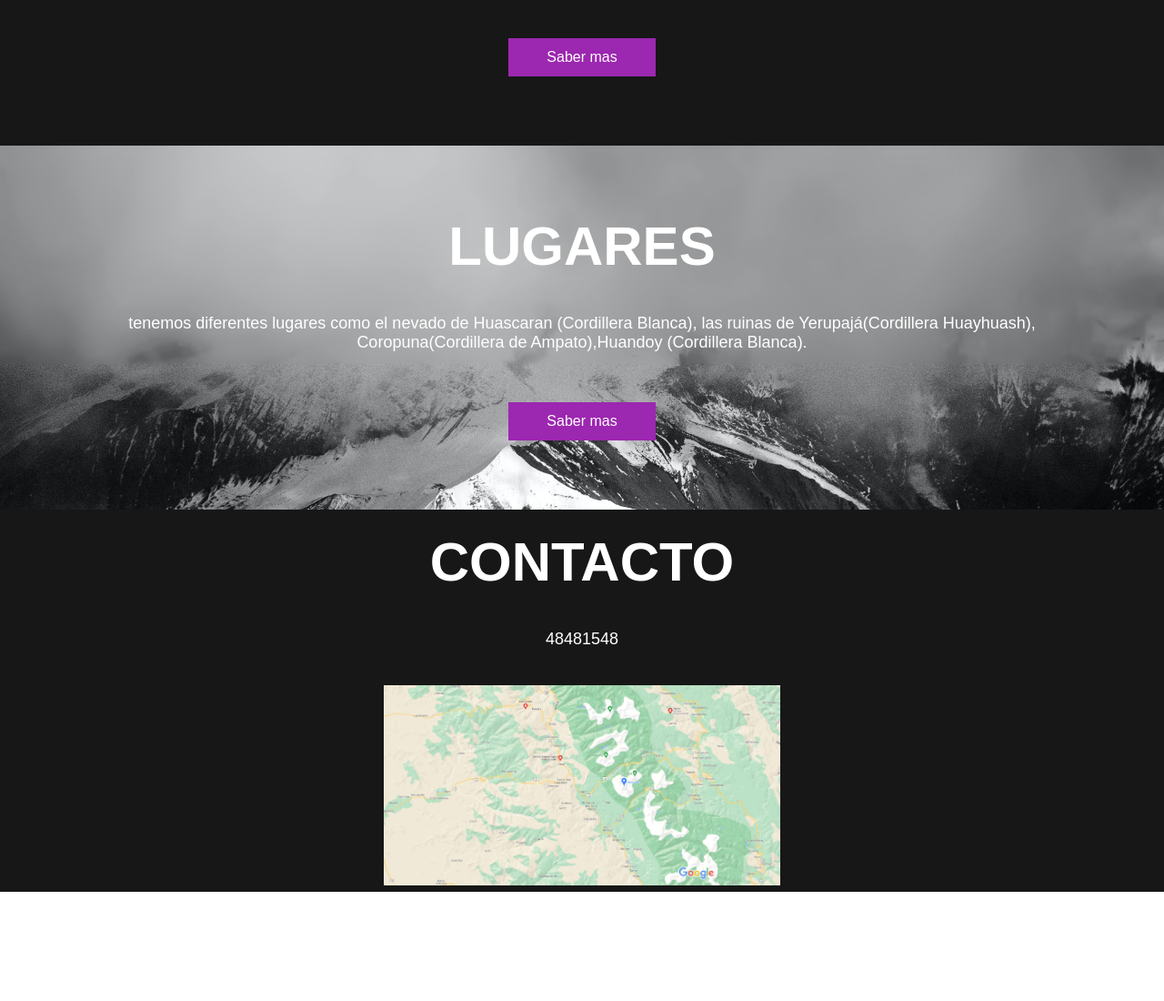
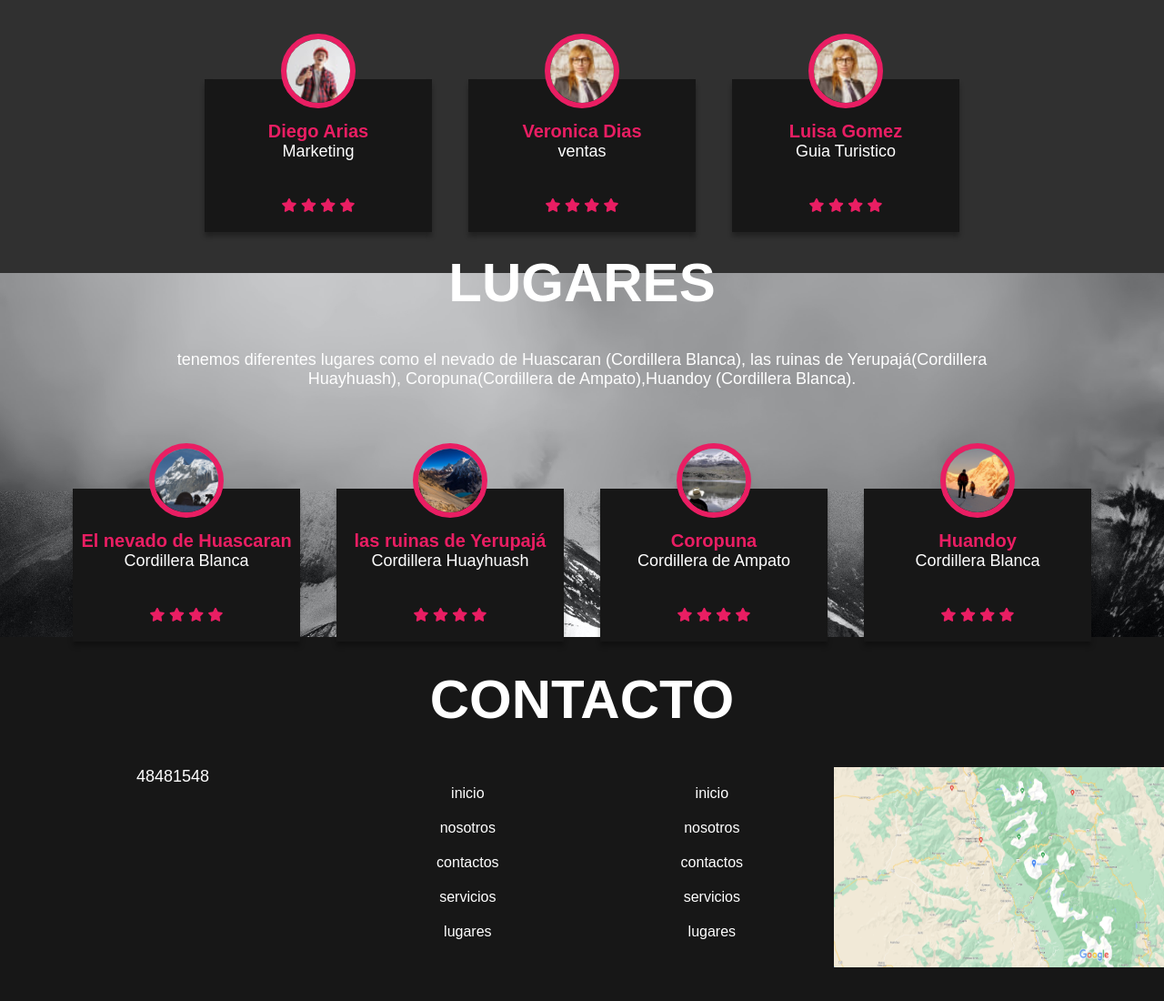
Before and after one commit to Carloss-Xcode/Proyecto-Final1, a plain HTML site: page index.html in a window 1280 px wide. Shown: the part 1100-2200 px from the top of the page at 91% size. Before the commit the page ends 2080 px from the top, so only its background shows below. Drawn offline with nearby package versions, Linux system fonts and the light colour scheme.

Commit message:
se agrega mas componentes

```diff
--- a/estilos.css
+++ b/estilos.css
@@ -32,7 +32,11 @@ body {
 }
 
 .logo {
+  font-size: -10rem;
   margin-left: 30px;
+  font-family: "Berkshire swash";
+  text-shadow: 1px 1px 0 rgb(150, 150, 150), 1px 2px 0 rgb(150, 150, 150),
+    1px 15px 30px rgb(57 56 56);
 }
 
 .logo a {
@@ -52,16 +56,13 @@ body {
 }
 
 .navbar a:hover {
-  background: #3f3f3f;
+  background: #e91e63;
 }
 
 .header {
   display: flex;
   justify-content: center;
   align-items: center;
-}
-
-.header {
   height: 60vh;
   background: url(./image/header.jpg) no-repeat center;
   background-size: cover;
@@ -79,29 +80,21 @@ p {
   margin-bottom: 40px;
   font-size: 18px;
   color: #fff;
-  padding: 0 100px;
+  padding: 0 150px;
 }
 
 .btn {
   display: inline-block;
   margin-top: 15px;
   padding: 10px 40px;
-  border: 2px solid #9c27b0;
+  border: 2px solid #e91e63;
   color: #fff;
   text-decoration: none;
-  background: #9c27b0;
+  background: #e91e63;
 }
 
 .btn:hover {
   background: none;
-}
-
-.btn-home {
-  display: flex;
-}
-
-.btn-home a {
-  margin: 0 10px;
 }
 
 .content {
@@ -113,8 +106,8 @@ p {
 }
 
 .sau {
-  padding: 30px;
-  background: #1f1d1d;
+  padding: 50px 0;
+  background: #303030;
 }
 
 .box-container {
@@ -125,39 +118,35 @@ p {
 }
 
 .box-container .box {
-  height: 11rem;
-  width: 17rem;
-  background: #101010;
+  height: 170px;
+  width: 270px;
+  background: #171717;
   text-align: center;
-  border-radius: 1rem;
-  box-shadow: 0 0.3rem 5rem rgba(0, 0, 0, 0.5);
+  border-radius: 20px;
+  box-shadow: 0 5px 5px rgba(0, 0, 0, 0.3);
   margin: 2rem;
 }
 
 .box-container .box i {
-  height: 3rem;
-  width: 3rem;
-  line-height: 3rem;
+  height: 50px;
+  width: 50px;
+  line-height: 50px;
   text-align: center;
   border-radius: 50%;
   color: #fff;
-  background: #9c27b0;
-  font-size: 2rem;
-  margin: 1rem 0;
+  background: #e91e63;
+  font-size: 25px;
+  margin: 10px 0;
 }
 
 .box-container .box h3 {
-  font-size: 21px;
-  color: #9c27b0;
+  font-size: 20px;
+  color: #e91e63;
 }
 
 .box-container .box p {
   padding: 0 15px;
   font-size: 16px;
-}
-
-.about {
-  background: #171717;
 }
 
 .price {
@@ -167,24 +156,143 @@ p {
   text-align: center;
 }
 
+.about {
+  background: #303030;
+  padding: 50px 0;
+}
+
+.box-container2 {
+  display: flex;
+  justify-content: center;
+  padding-top: 50px;
+  flex-wrap: wrap;
+}
+
+.box-container2 .box {
+  width: 250px;
+  padding-bottom: 20px;
+  text-align: center;
+  box-shadow: 0 5px 5px rgba(0, 0, 0, 0.3);
+  background: #171717;
+  margin: 20px 20px;
+}
+
+.box-container2 .box img {
+  height: 70px;
+  width: 70px;
+  object-fit: cover;
+  border-radius: 50%;
+  margin-top: -50px;
+  border: 6px solid #e91e63;
+}
+
+.box-container2 .box h3 {
+  font-size: 20px;
+  color: #e91e63;
+  padding-top: 10px;
+}
+
+.box-container2 .box p {
+  font-size: 18px;
+  color: #fff;
+  padding: 0;
+}
+
+.box-container2 .box .stars i {
+  font-size: 15px;
+  color: #e91e63;
+}
+
+.box-container3 {
+  display: flex;
+  justify-content: center;
+  padding-top: 50px;
+  flex-wrap: wrap;
+}
+
+.box-container3 .box {
+  width: 250px;
+  padding-bottom: 20px;
+  text-align: center;
+  box-shadow: 0 5px 5px rgba(0, 0, 0, 0.3);
+  background: #171717;
+  margin: 20px 20px;
+}
+
+.box-container3 .box img {
+  height: 70px;
+  width: 70px;
+  object-fit: cover;
+  border-radius: 50%;
+  margin-top: -50px;
+  border: 6px solid #e91e63;
+}
+
+.box-container3 .box h3 {
+  font-size: 20px;
+  color: #e91e63;
+  padding-top: 10px;
+}
+
+.box-container3 .box p {
+  font-size: 18px;
+  color: #fff;
+  padding: 0;
+}
+
+.box-container3 .box .stars i {
+  font-size: 15px;
+  color: #e91e63;
+}
 .contact {
-  padding-top: 20px;
+  padding-top: 50px 0;
   background: #171717;
-  padding-bottom: 0;
+}
+
+.footer-section {
+  display: flex;
+}
+
+.f-enlaces {
+  display: flex;
+  flex-direction: column;
+  margin: 0 100px;
+}
+
+.f-enlaces a {
+  color: #fff;
+  text-decoration: none;
+  margin-top: 20px;
+}
 
 @media (max-width: 768px) {
+  .p {
+    padding: 0 50px;
+  }
   .title {
-      margin-bottom: 0;
+    margin-bottom: 0px;
     font-size: 40px;
   }
 
   .sau {
     height: 100vh;
+    padding: 50px 0;
   }
 
+  .about {
+    height: 100vh;
+    padding: 50px 0;
+  }
+
+  .footer-section {
+    display: flex;
+    flex-direction: column;
+  }
+
+  .f-enlaces {
+    display: none;
+  }
   .navbar {
     display: none;
   }
 }
-}
-/* diagonal y asterisco es para comentar y ctrol +k ctrol o*/
--- a/index.html
+++ b/index.html
@@ -4,7 +4,10 @@
     <meta charset="UTF-8" />
     <meta http-equiv="X-UA-Compatible" content="IE=edge" />
     <meta name="viewport" content="width=device-width, initial-scale=1.0" />
-    <!--     <link rel="stylesheet" href="https://cdnjs.cloudflare.com/ajax/libs/font-awesome/5.15.1/css/all.min.css"> -->
+    <link
+      rel="stylesheet"
+      href="https://cdnjs.cloudflare.com/ajax/libs/font-awesome/5.15.1/css/all.min.css"
+    />
     <link
       rel="stylesheet"
       href="https://cdnjs.cloudflare.com/ajax/libs/bootstrap/5.2.0/js/bootstrap.min.js"
@@ -15,7 +18,7 @@
   <body>
     <div class="head">
       <div class="logo">
-        <a href="#">Logo</a>
+        <a href="#">CLIMBING MOUNTAINS</a>
       </div>
 
       <nav class="navbar">
@@ -36,6 +39,7 @@
 
       <div class="btn-home">
         <a href="#" class="btn">Saber mas</a>
+        <!-- colocar formulario -->
       </div>
     </header>
 
@@ -83,27 +87,129 @@
         turísticos, te invitamos a conocer nuestros paquetes y lugares para que
         vivas una experiencia inolvidable.
       </p>
-      <a href="#" class="btn">Saber mas</a>
+      <div class="box-container2">
+        <div class="box">
+          <img src="./image/pic1.jpg" alt="" />
+          <h3>Diego Arias</h3>
+          <p>Marketing</p>
+          <div class="stars">
+            <i class="fas fa-star"></i>
+            <i class="fas fa-star"></i>
+            <i class="fas fa-star"></i>
+            <i class="fas fa-star"></i>
+          </div>
+        </div>
+
+        <div class="box">
+          <img src="./image/pic2.jpg" alt="" />
+          <h3>Veronica Dias</h3>
+          <p>ventas</p>
+          <div class="stars">
+            <i class="fas fa-star"></i>
+            <i class="fas fa-star"></i>
+            <i class="fas fa-star"></i>
+            <i class="fas fa-star"></i>
+          </div>
+        </div>
+
+        <div class="box">
+          <img src="./image/pic3.jpg" alt="" />
+          <h3>Luisa Gomez</h3>
+          <p>Guia Turistico</p>
+          <div class="stars">
+            <i class="fas fa-star"></i>
+            <i class="fas fa-star"></i>
+            <i class="fas fa-star"></i>
+            <i class="fas fa-star"></i>
+          </div>
+        </div>
+      </div>
     </section>
 
     <section class="content price" id="lugares">
-      <article class="contain">
       <h2 class="title">LUGARES</h2>
       <p>
         tenemos diferentes lugares como el nevado de Huascaran (Cordillera
         Blanca), las ruinas de Yerupajá(Cordillera Huayhuash),
         Coropuna(Cordillera de Ampato),Huandoy (Cordillera Blanca).
       </p>
-        <a href="#" class="btn">Saber mas</a>
-      </article>
+      <div class="box-container3">
+        <div class="box">
+          <img src="./image/pic4.jpg" alt="" />
+          <h3>El nevado de Huascaran</h3>
+          <p>Cordillera Blanca</p>
+          <div class="stars">
+            <i class="fas fa-star"></i>
+            <i class="fas fa-star"></i>
+            <i class="fas fa-star"></i>
+            <i class="fas fa-star"></i>
+          </div>
+        </div>
+
+        <div class="box">
+          <img src="./image/pic5.jpg" alt="" />
+          <h3>las ruinas de Yerupajá</h3>
+          <p>Cordillera Huayhuash</p>
+          <div class="stars">
+            <i class="fas fa-star"></i>
+            <i class="fas fa-star"></i>
+            <i class="fas fa-star"></i>
+            <i class="fas fa-star"></i>
+          </div>
+        </div>
+
+        <div class="box">
+          <img src="./image/pic6.jpg" alt="" />
+          <h3>Coropuna</h3>
+          <p>Cordillera de Ampato</p>
+          <div class="stars">
+            <i class="fas fa-star"></i>
+            <i class="fas fa-star"></i>
+            <i class="fas fa-star"></i>
+            <i class="fas fa-star"></i>
+          </div>
+        </div>
+
+        <div class="box">
+          <img src="./image/pic8.jpg" alt="" />
+          <h3>Huandoy</h3>
+          <p>Cordillera Blanca</p>
+          <div class="stars">
+            <i class="fas fa-star"></i>
+            <i class="fas fa-star"></i>
+            <i class="fas fa-star"></i>
+            <i class="fas fa-star"></i>
+          </div>
+        </div>
+      </div>
     </section>
 
     <section class="content contact" id="Contacto">
       <h2 class="title">Contacto</h2>
+      <div class="footer-section">
+        <div>
           <p>48481548</p>
-      <figure class="map">
+        </div>
+        <div class="f-enlaces">
+          <a href="#">inicio</a>
+          <a href="#Nosotros">nosotros</a>
+          <a href="#Contactos">contactos</a>
+          <a href="#servicio">servicios</a>
+          <a href="#lugares">lugares</a>
+        </div>
+
+        <div class="f-enlaces">
+          <a href="#inicio">inicio</a>
+          <a href="#Nosotros">nosotros</a>
+          <a href="#Contactos">contactos</a>
+          <a href="#servicios">servicios</a>
+          <a href="#lugares">lugares</a>
+        </div>
+
+        <figure>
           <img src="image/mapa.PNG" height="220px" width="100%" alt="mapa" />
         </figure>
+      </div>
     </section>
   </body>
 </html>
```
Also changed, not shown: image/pic1.jpg (added), image/pic2.jpg (added), image/pic3.jpg (added), image/pic4.jpg (added), image/pic5.jpg (added), image/pic6.jpg (added), image/pic8.jpg (added). Lines whose indentation alone changed are shown as unchanged.
